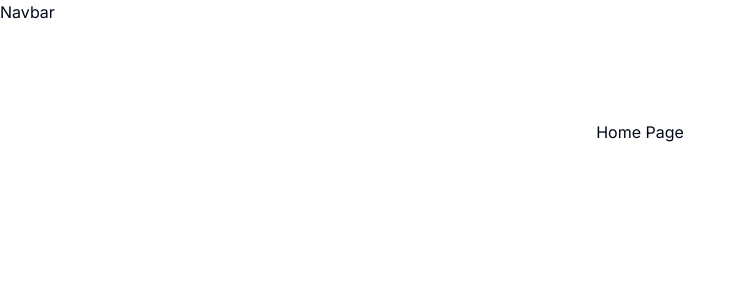
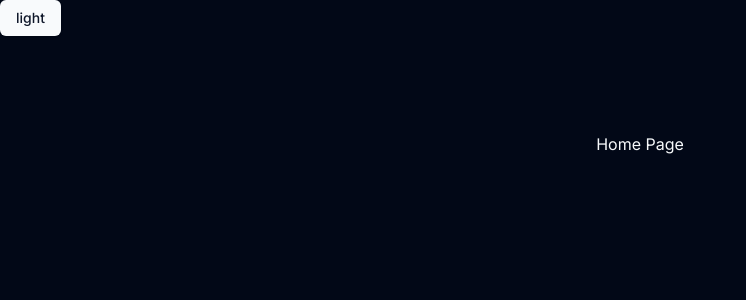
Before and after one commit to sumitcoder01/anony-texts, a Next.js app: page / in a window 1280 px wide. Shown: the top 300 px of the page, without its empty margins (0-746 px from the left). Built offline with nearby package versions, Linux system fonts and the light colour scheme.

Commit message:
feat : theme(Light/Dark) feature added

```diff
--- a/src/app/layout.tsx
+++ b/src/app/layout.tsx
@@ -1,13 +1,8 @@
 import type { Metadata } from "next";
-import { Inter as FontSans } from "next/font/google"
 import "./globals.css";
 
-import { cn } from "@/lib/utils"
-
-const fontSans = FontSans({
-  subsets: ["latin"],
-  variable: "--font-sans",
-})
+import ThemeState from "@/context/ThemeContext";
+import { BodyWrapper } from "@/components/specific/BodyWrapper";
 
 export const metadata: Metadata = {
   title: "Anony Texts",
@@ -20,16 +15,11 @@ export default function RootLayout({
   children: React.ReactNode;
 }>) {
   return (
-    <html lang="en" className="light" suppressHydrationWarning>
+    <html lang="en" suppressHydrationWarning>
       <head />
-      <body
-        className={cn(
-          "min-h-screen bg-background font-sans antialiased",
-          fontSans.variable
-        )}
-      >
-        {children}
-      </body>
+      <ThemeState>
+        <BodyWrapper>{children}</BodyWrapper>
+      </ThemeState>
     </html>
   );
 }
--- /dev/null
+++ b/src/components/specific/BodyWrapper.tsx
@@ -0,0 +1,27 @@
+"use client";
+
+import React from 'react';
+import { useTheme } from "@/context/ThemeContext";
+import { cn } from "@/lib/utils";
+import { Inter as FontSans } from "next/font/google";
+
+const fontSans = FontSans({
+  subsets: ["latin"],
+  variable: "--font-sans",
+});
+
+
+export function BodyWrapper({ children }: { children: React.ReactNode }) {
+  const { mode } = useTheme();
+
+  return (
+    <body
+      className={cn(
+        `min-h-screen bg-background font-sans antialiased ${mode}`,
+        fontSans.variable
+      )}
+    >
+      {children}
+    </body>
+  );
+}
--- a/src/components/specific/NavBar.tsx
+++ b/src/components/specific/NavBar.tsx
@@ -1,9 +1,13 @@
+"use client"
+import { useTheme } from "@/context/ThemeContext"
+import { Button } from "../ui/button";
 
 
 export const NavBar = () => {
+  const { mode, toggleMode } = useTheme();
   return (
     <div>
-      Navbar
+      <Button onClick={toggleMode}>{mode === "dark" ? "light" : "dark"}</Button>
     </div>
   )
 }
--- /dev/null
+++ b/src/context/ThemeContext.tsx
@@ -0,0 +1,32 @@
+"use client"
+import { createContext, useContext, useState, ReactNode } from 'react';
+
+export type ThemeStateProps = {
+    children: ReactNode
+}
+
+export type ThemeContextTypes = {
+    mode: string,
+    toggleMode: () => void
+}
+
+const ThemeContext = createContext<ThemeContextTypes>({
+    mode: "dark",
+    toggleMode: () => {}
+});
+
+export default function ThemeState({ children }: ThemeStateProps) {
+    const [mode, setMode] = useState<string>("dark");
+
+    const toggleMode = () => {
+        setMode(prevMode => (prevMode === "light" ? "dark" : "light"));
+    }
+
+    return (
+        <ThemeContext.Provider value={{ mode, toggleMode }}>
+            {children}
+        </ThemeContext.Provider>
+    );
+}
+
+export const useTheme = () => useContext(ThemeContext);
```
